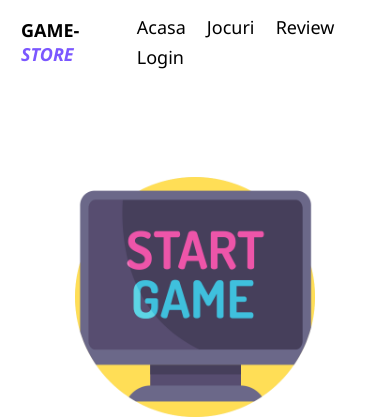
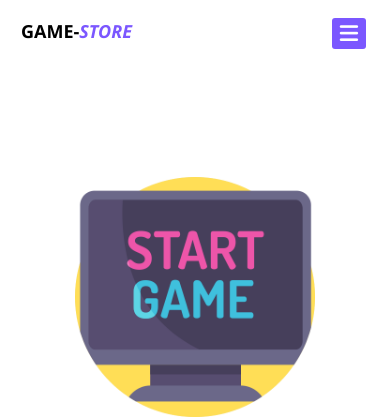
Before and after one commit to Nadira132005/atestat-jocuri, a PHP site: page /index.php in a window 390 px wide. Shown: the top 420 px of the page. Run offline with PHP 8.4, Linux system fonts and the light colour scheme; some libraries are stand-ins or nearby versions.

Commit message:
[Feature] Create a responsive navbar

```diff
--- a/components/navbar/index.php
+++ b/components/navbar/index.php
@@ -1,18 +1,23 @@
-<link rel="stylesheet" href="./components/navbar/navbar.css">
+<link rel="stylesheet" href="/atestat/components/navbar/navbar.css">
+<script src="https://kit.fontawesome.com/1ee224159b.js" crossorigin="anonymous"></script>
+
 <nav>
-    <a class="logo" href="index.php">
-        <b>
-            <span>GAME-</span><span style="color:rgb(123, 87, 255);"><i>STORE</i></span>
-        </b>
-    </a>
-    <div>
-        <a href="index.php">
+    <div class="mobile-navigation-buttons">
+        <a class="logo" href="/atestat/index.php">
+            <b>
+                <span>GAME-</span><span style="color:rgb(123, 87, 255);"><i>STORE</i></span>
+            </b>
+        </a>
+        <button class="fa fa-bars open-menu-button"></button>
+    </div>
+    <div class="navbar-links">
+        <a href="/atestat/index.php">
             <span>Acasa</span>
         </a>
-        <a href="jocuri.php">
+        <a href="/atestat/jocuri.php">
             <span>Jocuri</span>
         </a>
-        <a href="review.php">
+        <a href="/atestat/review.php">
             <span>Review</span>
         </a>
         <?php
@@ -22,9 +27,9 @@
             $user_id = $_COOKIE["user_id"];
             $user = $database->query("SELECT username FROM atestat_user WHERE id = $user_id")->fetch();
             ?>
-            <a class="username" href="#">
+            <a class="username" href="/atestat/profil.php">
                 <?php
-                include("./utils/emoji.php");
+                include(__DIR__ . "/../../utils/emoji.php");
 
                 echo $user["username"];
                 echo getRandomEmoji($emoji);
@@ -32,9 +37,11 @@
             </a>
         <?php } else {
             ?>
-            <a href="login.php">
+            <a href="/atestat/login.php">
                 <span>Login</span>
             </a>
         <?php } ?>
     </div>
 </nav>
+
+<script src="/atestat/components/navbar/navbar.js"></script>
--- a/components/navbar/navbar.css
+++ b/components/navbar/navbar.css
@@ -14,3 +14,48 @@ nav {
 .username:hover {
   cursor: pointer;
 }
+
+.open-menu-button {
+  display: none !important;
+}
+
+.navbar-links {
+  min-width: fit-content;
+}
+
+.mobile-navigation-buttons {
+  width: 100%;
+  display: flex;
+  flex-direction: row;
+  justify-content: space-between;
+  align-items: center;
+}
+
+@media screen and (max-width: 640px) {
+  .navbar-links {
+    display: none;
+  }
+
+  .navbar-links.open {
+    margin-top: 1rem;
+    display: flex;
+    flex-direction: column;
+    width: 100%;
+  }
+
+  .open-menu-button {
+    display: block !important;
+    font-size: 1.75rem;
+    margin-right: 1rem;
+    padding: 0.25rem 0.5rem;
+  }
+
+  .open-menu-button:hover {
+    cursor: pointer;
+  }
+
+  nav {
+    flex-direction: column;
+    padding: 1rem;
+  }
+}
--- /dev/null
+++ b/components/navbar/navbar.js
@@ -0,0 +1,18 @@
+window.addEventListener("load", () => {
+  const navbarOpenMenuButton = document.querySelector(".open-menu-button");
+  const navbarLinks = document.querySelector(".navbar-links");
+
+  if (!navbarOpenMenuButton || !navbarLinks)
+    throw new Error(
+      "The button for opening the menu OR the navbar links are missing!"
+    );
+
+  navbarOpenMenuButton.addEventListener("click", () => {
+    const isMenuOpened = navbarLinks.classList.contains("open");
+
+    // when the user clicks the menu button, and the menu is NOT opened, we open it
+    if (!isMenuOpened) navbarLinks.classList.add("open");
+    // if the menu is already opened, the user is probably trying to close it
+    else navbarLinks.classList.remove("open");
+  });
+});
```
